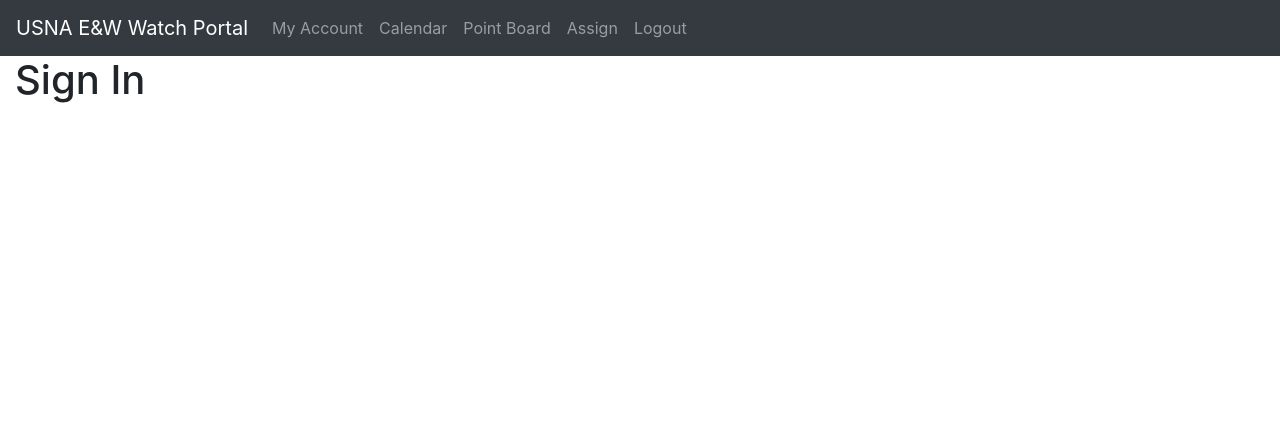
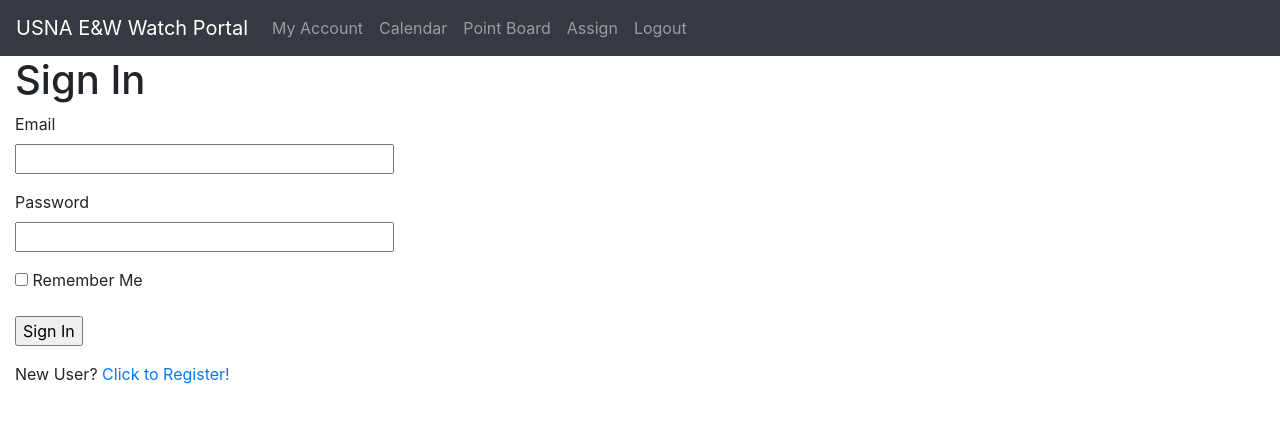
Before and after one commit to ender18g/watchcal_2, a Flask app: page /login in a window 1280 px wide. Shown: the top 423 px of the page. Run offline with Flask 2, Linux system fonts and the light colour scheme; data comes from the database, SQL or seed files in the repository; both versions use the stored data as it was after the commit; parts of the project's set-up code (start-up, migrations or seed data) failed here and were passed over; some libraries are stand-ins or nearby versions.

Commit message:
added forms file and started auth process

```diff
--- a/app.py
+++ b/app.py
@@ -9,7 +9,10 @@
 import holidays
 import json
 import pickle
-
+from flask_login import LoginManager, login_user,current_user,login_required, UserMixin
+from flask_openid import OpenID
+from forms import LoginForm, RegistrationForm
+from werkzeug.security import check_password_hash, generate_password_hash
 
 
 
@@ -27,18 +30,30 @@
 migrate = Migrate(app,db)
 us_holidays = holidays.US()
 
-class User(db.Model):
+lm = LoginManager()
+lm.init_app(app)
+oid = OpenID(app,os.path.join(basedir, 'tmp'))
+
+
+
+class User(UserMixin,db.Model):
     __tablename__='Users'
     id = db.Column(db.Integer, primary_key=True)
-    first = db.Column(db.String(128), nullable=False)
-    last = db.Column(db.String(128), nullable=False)
+    first = db.Column(db.String(128))
+    last = db.Column(db.String(128))
     email = db.Column(db.String(64), index=True, unique=True)
     password_hash = db.Column(db.String(128))
-    created = db.Column(db.DateTime, index=False, unique=False, nullable=False, default=date.today())
+    created = db.Column(db.DateTime, index=False, unique=False, default=date.today())
     phone = db.Column(db.Integer)
     qualified = db.Column(db.Boolean, index=True, unique=False, default=False)
     data = db.Column(db.String(32768), index=False, unique=False)
     points = db.Column(db.Integer, index=True, unique=False, default=0)
+
+    def set_password(self, password):
+        self.password_hash = generate_password_hash(password)
+
+    def check_password(self, password):
+        return check_password_hash(self.password_hash, password)
 
     def __repr__(self):
         return f"{self.first} {self.last}"
@@ -76,13 +91,9 @@
 days_of_week = "Mon, Tue, Wed, Thu, Fri, Sat, Sun".split(',')
 
 
-def get_user():
-    return User.query.get(2)
-
-def create_user(u):
-    global db
-    db.session.add(u)
-    db.session.commit()
+@lm.user_loader
+def load_user():
+    return User.query.get(int(id))
 
 def seed_users():
     u = User(first="Blake",last="smith",email="blake@gmail.com",phone=7899015853,qualified=True)
@@ -112,7 +123,7 @@
     print(f"saving {u_id}******{user_bid_dict}")
     return None
 
-def get_user_bid_dict(u_id):
+def load_user_bid_dict(u_id):
     try: user_bid_dict = json.loads(User.query.get(u_id).data)
     except: user_bid_dict = {}
     user_bid_dict={int(k):int(v) for k,v in user_bid_dict.items()}
@@ -129,18 +140,39 @@
 ########################  Routes ########################
 
 @app.route('/', methods=['GET','POST'])
-def welcome():
-    current_user = get_user()
-    if request.method =="POST":
-        current_user.first=request.form['name']
-        print(request.form['name'])
+def index():
+    current_user = load_user()
+    return render_template('welcome.html', user=load_user())
+
+@app.route('/register', methods=['GET', 'POST'])
+def register():
+    if current_user.is_authenticated:
+        return redirect(url_for('index'))
+    form = RegistrationForm()
+    if form.validate_on_submit():
+        user = User(email=form.email.data, first = form.first.data, last=form.last.data)
+        user.set_password(form.password.data)
+        db.session.add(user)
         db.session.commit()
-    return render_template('welcome.html', user=get_user())
+        flash('Congratulations, you are now a registered user!')
+        return redirect(url_for('login'))
+    return render_template('register.html', title='Register', form=form)
 
 
-@app.route('/login', methods=['GET','POST'])
+
+@app.route('/login', methods=['GET', 'POST'])
 def login():
-    return render_template('login.html', user=get_user())
+    if current_user.is_authenticated:
+        return redirect(url_for('index'))
+    form = LoginForm()
+    if form.validate_on_submit():
+        user = User.query.filter_by(email=form.email.data).first()
+        if user is None or not user.check_password(form.password.data):
+            flash('Invalid username or password')
+            return redirect(url_for('login'))
+        login_user(user, remember=form.remember_me.data)
+        return redirect(url_for('index'))
+    return render_template('login.html', title='Sign In', form=form)
 
 @app.route('/calendar/',defaults={'year':date.today().year, 'month':date.today().month})
 @app.route('/calendar/<int:year>/<int:month>')
@@ -152,15 +184,15 @@
         month=12
         year-=1
     calendar,start_info = get_month_calendar(date(year,month,1))
-    current_user = get_user()
-    user_bid_dict = get_user_bid_dict(current_user.id)
-    return render_template('calendar.html', user=get_user(), user_bid_dict = user_bid_dict,
+    current_user = load_user()
+    user_bid_dict = load_user_bid_dict(current_user.id)
+    return render_template('calendar.html', user=load_user(), user_bid_dict = user_bid_dict,
         calendar = calendar,start_info=start_info,days_of_week=days_of_week)
 
 @app.route('/save', methods=["POST"])
 def save():
-    current_user = get_user()
-    user_bid_dict = get_user_bid_dict(current_user.id)
+    current_user = load_user()
+    user_bid_dict = load_user_bid_dict(current_user.id)
     data = request.form.to_dict()
     for k,v in data.items():
         if v == '':
@@ -173,7 +205,7 @@
 @app.route('/assign', methods=["GET","POST"])
 def assign():
     users=User.query.all()
-    return render_template('assign.html',calendar=calendar,users=users,bids={u.id:get_user_bid_dict(u.id) for u in users})
+    return render_template('assign.html',calendar=calendar,users=users,bids={u.id:load_user_bid_dict(u.id) for u in users})
 
 @app.route('/points', methods=["GET"])
 def points():
--- a/forms.py
+++ b/forms.py
@@ -1,10 +1,24 @@
 from flask_wtf import FlaskForm
 from wtforms import StringField, PasswordField, BooleanField, SubmitField
-from wtforms.validators import DataRequired
-
+from wtforms.validators import DataRequired, ValidationError, Email,EqualTo
+from app import User
 
 class LoginForm(FlaskForm):
-    username = StringField('Email', validators=[DataRequired()])
+    email = StringField('Email', validators=[DataRequired()])
     password = PasswordField('Password', validators=[DataRequired()])
     remember_me = BooleanField('Remember Me')
     submit = SubmitField('Sign In')
+
+class RegistrationForm(FlaskForm):
+    email = StringField('Email', validators=[DataRequired(), Email()])
+    first = StringField('First Name', validators=[DataRequired()])
+    last = StringField('Last Name', validators=[DataRequired()])
+    password = PasswordField('Password', validators=[DataRequired()])
+    password2 = PasswordField(
+        'Repeat Password', validators=[DataRequired(), EqualTo('password')])
+    submit = SubmitField('Register')
+
+    def validate_email(self, email):
+        user = User.query.filter_by(email=email.data).first()
+        if user is not None:
+            raise ValidationError('Please use a different email address.')
--- a/templates/login.html
+++ b/templates/login.html
@@ -3,7 +3,29 @@
 {%block content%}
 
 
-<h1>Sign In</h1>
+
+    <h1>Sign In</h1>
+    <form action="" method="post" novalidate>
+        {{ form.hidden_tag() }}
+        <p>
+            {{ form.email.label }}<br>
+            {{ form.email(size=32) }}<br>
+            {% for error in form.email.errors %}
+            <span style="color: red;">[{{ error }}]</span>
+            {% endfor %}
+        </p>
+        <p>
+            {{ form.password.label }}<br>
+            {{ form.password(size=32) }}<br>
+            {% for error in form.password.errors %}
+            <span style="color: red;">[{{ error }}]</span>
+            {% endfor %}
+        </p>
+        <p>{{ form.remember_me() }} {{ form.remember_me.label }}</p>
+        <p>{{ form.submit() }}</p>
+    </form>
+
+    <p>New User? <a href="{{ url_for('register') }}">Click to Register!</a></p>
 
 
 
```
Also changed, not shown: migrations/versions/5482c2a28b53_.py (added, +38 -0 lines), templates/register.html (added, +45 -0 lines), __init__.py (added), data.sqlite.
